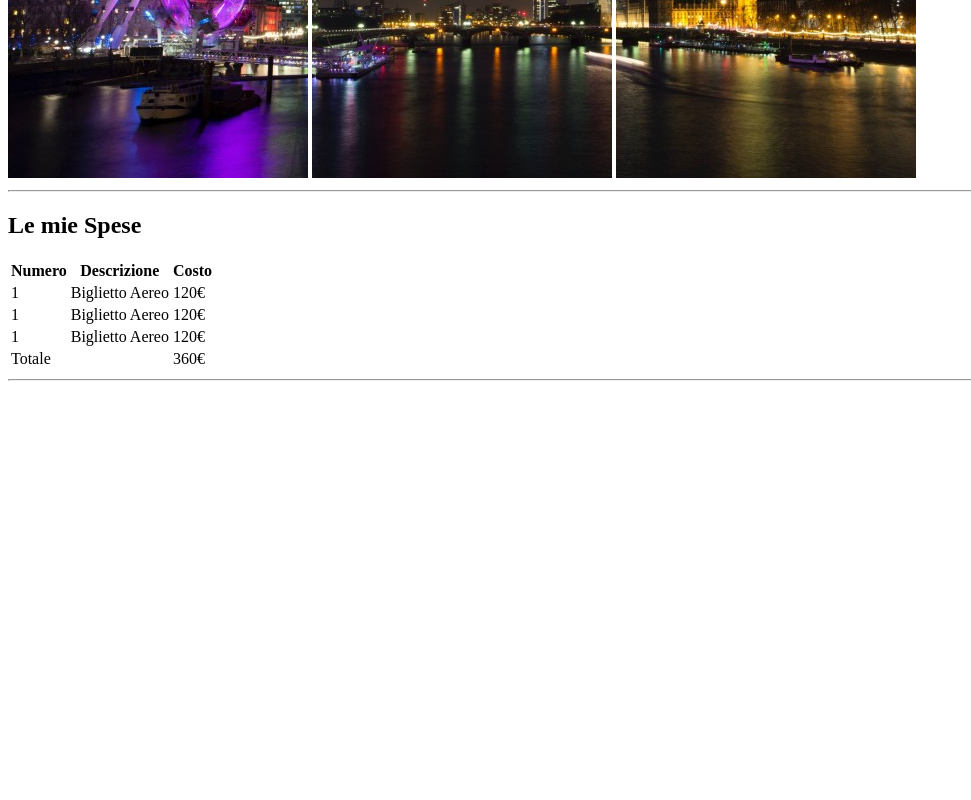
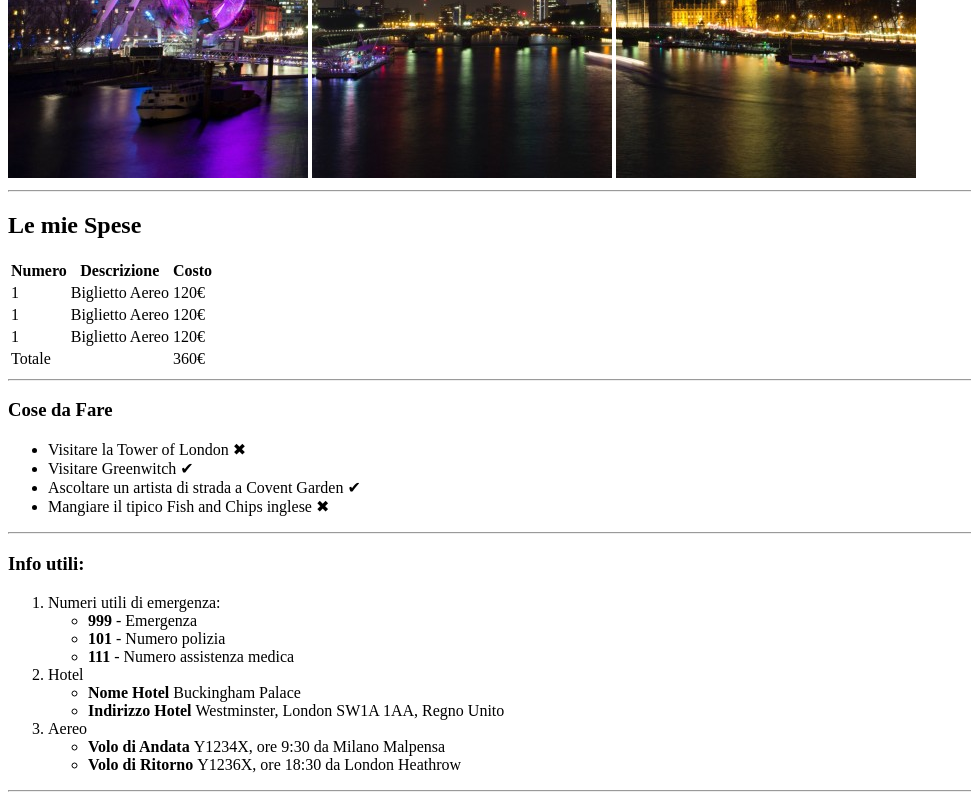
Before and after one commit to simonebonifazi/html-london-trip, a plain HTML site: page index.html in a window 1280 px wide. Shown: the part 502-1302 px from the top of the page, without its empty margins (0-971 px from the left). Before the commit the page ends 891 px from the top, so only its background shows below. Drawn offline with Linux system fonts and the light colour scheme.

Commit message:
ended main

```diff
--- a/index.html
+++ b/index.html
@@ -53,7 +53,53 @@
             </tbody>
         </table>
         <hr />
-
+        <!--cose da fare-->
+        <h3> Cose da Fare</h3>
+        <ul>
+            <li>Visitare la Tower of London &#10006 </li>
+            <li> Visitare Greenwitch &#10004; </li>
+            <li> Ascoltare un artista di strada a Covent Garden &#10004; </li>
+            <li> Mangiare il tipico Fish and Chips inglese &#10006 </li>
+        </ul>
+        <hr />
+        <!--info-->
+        <h3>Info utili:</h3>
+        <ol>
+            <li> Numeri utili di emergenza:
+                <ul>
+                    <li>
+                        <strong>999 </strong> - Emergenza
+                    </li>
+                    <li>
+                        <strong>101 </strong> - Numero polizia
+                    </li>
+                    <li>
+                        <strong>111 </strong> - Numero assistenza medica
+                    </li>
+                </ul>
+            </li>
+            <li> Hotel
+                <ul>
+                    <li>
+                        <strong>Nome Hotel </strong> Buckingham Palace
+                    </li>
+                    <li>
+                        <strong>Indirizzo Hotel </strong> Westminster, London SW1A 1AA, Regno Unito
+                    </li>
+                </ul>
+            </li>
+            <li> Aereo
+                <ul>
+                    <li>
+                        <strong> Volo di Andata </strong> Y1234X, ore 9:30 da Milano Malpensa
+                    </li>
+                    <li>
+                        <strong> Volo di Ritorno </strong> Y1236X, ore 18:30 da London Heathrow
+                    </li>
+                </ul>
+            </li>
+        </ol>
+        <hr />
     </main>
 </body>
 
```
